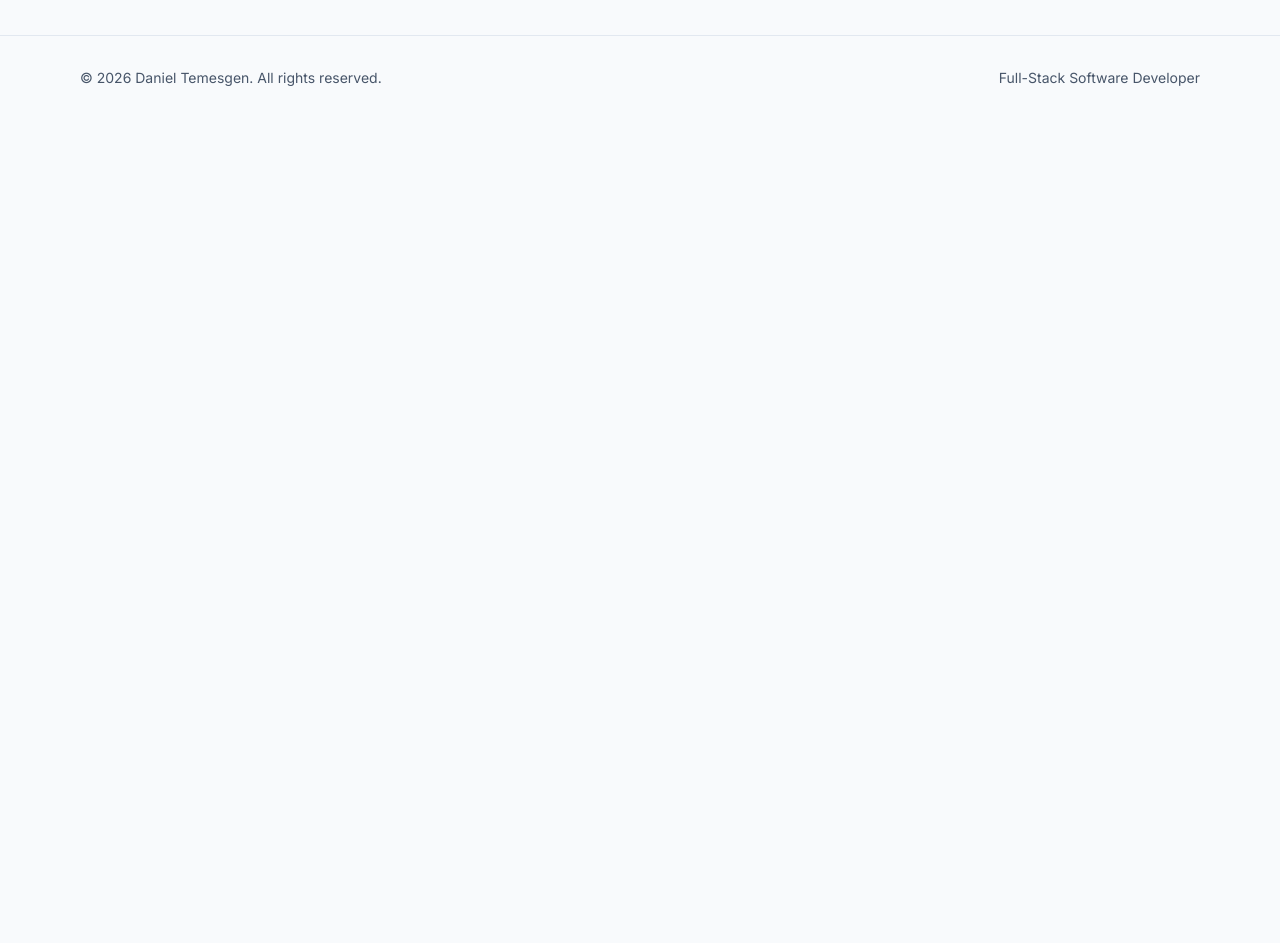
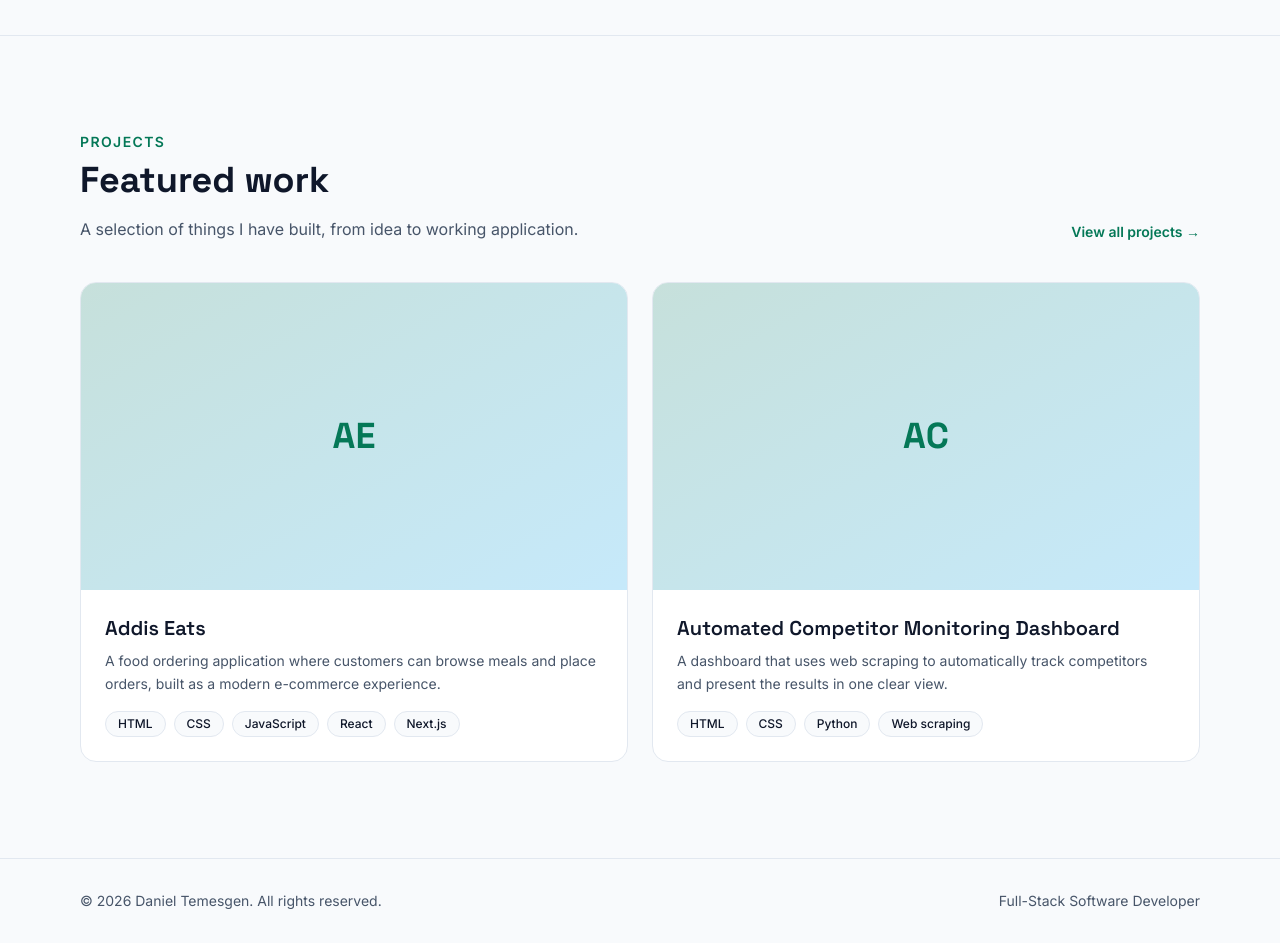
Before and after one commit to dani3430/daniel-portfolio-revised, a React (Vite) app in the folder frontend/: page / in a window 1280 px wide. Shown: the part 1180-2123 px from the top of the page. Before the commit the page ends 1300 px from the top, so only its background shows below. Built offline with nearby package versions, Linux system fonts and the light colour scheme.

Commit message:
feat: add featured projects section and project card

```diff
--- /dev/null
+++ b/frontend/src/components/FeaturedProjects.jsx
@@ -0,0 +1,56 @@
+import { Link } from 'react-router-dom'
+import SectionHeading from './SectionHeading'
+import ProjectCard from './ProjectCard'
+
+// Temporary content: this will come from the admin dashboard later
+const featuredProjects = [
+  {
+    id: 1,
+    title: 'Addis Eats',
+    description:
+      'A food ordering application where customers can browse meals and place orders, built as a modern e-commerce experience.',
+    image: '',
+    tech: ['HTML', 'CSS', 'JavaScript', 'React', 'Next.js'],
+    githubUrl: '',
+    liveUrl: '',
+  },
+  {
+    id: 2,
+    title: 'Automated Competitor Monitoring Dashboard',
+    description:
+      'A dashboard that uses web scraping to automatically track competitors and present the results in one clear view.',
+    image: '',
+    tech: ['HTML', 'CSS', 'Python', 'Web scraping'],
+    githubUrl: '',
+    liveUrl: '',
+  },
+]
+
+export default function FeaturedProjects() {
+  return (
+    <section aria-labelledby="projects-heading" className="border-t border-line">
+      <div className="mx-auto max-w-6xl px-4 py-16 md:py-24">
+        <div className="flex flex-col justify-between gap-6 sm:flex-row sm:items-end">
+          <SectionHeading
+            id="projects-heading"
+            eyebrow="Projects"
+            title="Featured work"
+            description="A selection of things I have built, from idea to working application."
+          />
+          <Link
+            to="/projects"
+            className="text-sm font-semibold text-brand hover:underline focus-visible:outline-2 focus-visible:outline-offset-2 focus-visible:outline-brand"
+          >
+            View all projects &rarr;
+          </Link>
+        </div>
+
+        <div className="mt-10 grid gap-6 md:grid-cols-2">
+          {featuredProjects.map((project) => (
+            <ProjectCard key={project.id} project={project} />
+          ))}
+        </div>
+      </div>
+    </section>
+  )
+}
--- /dev/null
+++ b/frontend/src/components/ProjectCard.jsx
@@ -0,0 +1,71 @@
+export default function ProjectCard({ project }) {
+  const { title, description, image, tech, githubUrl, liveUrl } = project
+
+  return (
+    <article className="flex flex-col overflow-hidden rounded-2xl border border-line bg-surface transition-colors hover:border-brand">
+      {/* Image area: shows a placeholder until a real screenshot is added */}
+      <div className="aspect-video w-full overflow-hidden bg-bg">
+        {image ? (
+          <img
+            src={image}
+            alt={`Screenshot of ${title}`}
+            loading="lazy"
+            className="h-full w-full object-cover"
+          />
+        ) : (
+          <div
+            className="flex h-full w-full items-center justify-center bg-linear-to-br from-brand/20 to-sky-500/20 font-display text-4xl font-bold text-brand"
+            aria-hidden="true"
+          >
+            {title
+              .split(' ')
+              .slice(0, 2)
+              .map((word) => word[0])
+              .join('')}
+          </div>
+        )}
+      </div>
+
+      <div className="flex flex-1 flex-col p-6">
+        <h3 className="font-display text-xl font-semibold text-fg">{title}</h3>
+        <p className="mt-2 flex-1 text-sm leading-relaxed text-muted">{description}</p>
+
+        <ul className="mt-4 flex flex-wrap gap-2" aria-label="Technologies used">
+          {tech.map((t) => (
+            <li
+              key={t}
+              className="rounded-full border border-line bg-bg px-3 py-1 text-xs font-medium text-fg"
+            >
+              {t}
+            </li>
+          ))}
+        </ul>
+
+        {(githubUrl || liveUrl) && (
+          <div className="mt-5 flex gap-4 text-sm font-semibold">
+            {liveUrl && (
+              <a
+                href={liveUrl}
+                target="_blank"
+                rel="noopener noreferrer"
+                className="text-brand hover:underline focus-visible:outline-2 focus-visible:outline-offset-2 focus-visible:outline-brand"
+              >
+                Live demo
+              </a>
+            )}
+            {githubUrl && (
+              <a
+                href={githubUrl}
+                target="_blank"
+                rel="noopener noreferrer"
+                className="text-muted hover:text-fg hover:underline focus-visible:outline-2 focus-visible:outline-offset-2 focus-visible:outline-brand"
+              >
+                GitHub
+              </a>
+            )}
+          </div>
+        )}
+      </div>
+    </article>
+  )
+}
--- a/frontend/src/pages/Home.jsx
+++ b/frontend/src/pages/Home.jsx
@@ -1,11 +1,13 @@
 import Hero from '../components/Hero'
 import Skills from '../components/Skills'
+import FeaturedProjects from '../components/FeaturedProjects'
 
 export default function Home() {
   return (
     <>
       <Hero />
       <Skills />
+      <FeaturedProjects />
     </>
   )
 }
```
